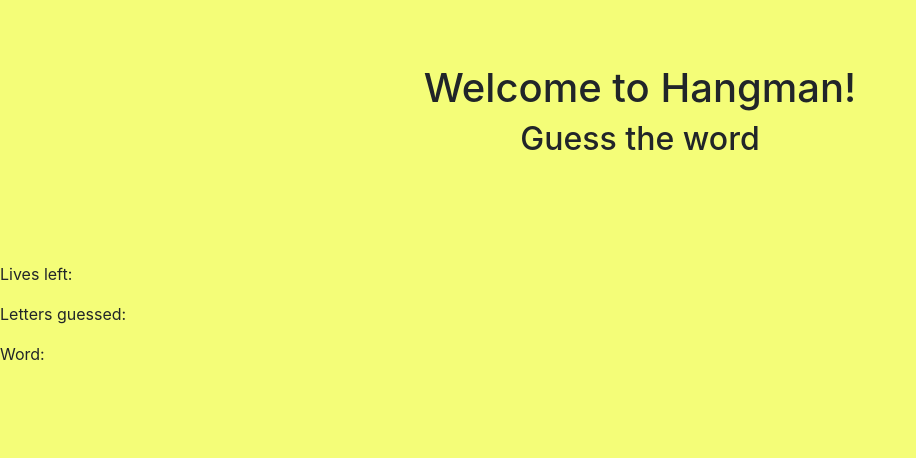
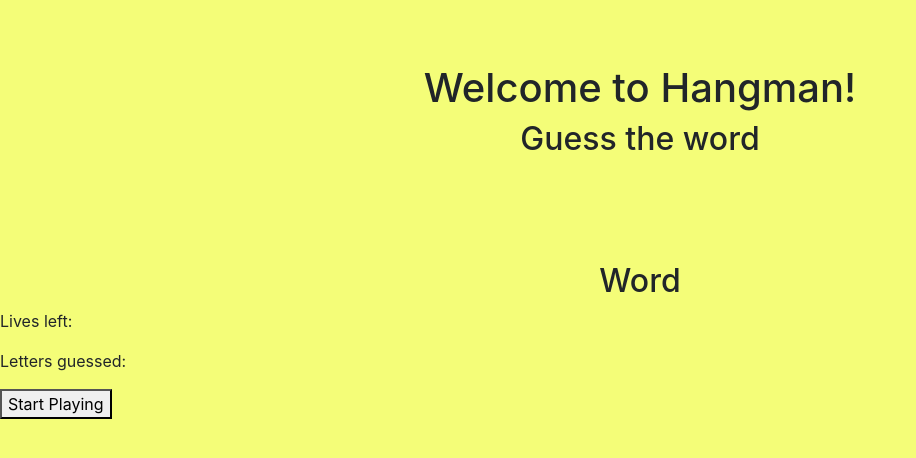
Before and after one commit to BritishBambi/hangman, a plain HTML site: page index.html in a window 1280 px wide. Shown: the whole page, without its empty margins (0-916 px from the left). Drawn offline with nearby package versions, Linux system fonts and the light colour scheme.

Commit message:
Create start button

```diff
--- a/hangman.js
+++ b/hangman.js
@@ -1,4 +1,3 @@
-
 // Randomly select a word from the array
 var word = words[Math.floor(Math.random() * words.length)];
 
@@ -54,7 +53,6 @@ function guessLetter(event) {
     document.getElementById("word").innerHTML = answerArray.join(" ");
     document.getElementById("guesses").innerHTML = "Letters guessed: " + guessedLetters.join(", ");
     document.getElementById("lives").innerHTML = "Lives left: " + lives;
-  document.getElementById("incorrect").innerHTML = "Incorrect guesses: " + incorrectGuesses.join(", ");
 
     // Check if the game is over
     if (remainingLetters === 0) {
@@ -66,11 +64,14 @@ function guessLetter(event) {
     }
 }
 
+document.getElementById("start").addEventListener("click", function() {
+    document.getElementById("start").style.display = "none";
+});
+
 // Set up the initial display
 document.getElementById("word").innerHTML = answerArray.join(" ");
 document.getElementById("guesses").innerHTML = "Letters guessed: ";
 document.getElementById("lives").innerHTML = "Lives left: " + lives;
-document.getElementById("incorrect").innerHTML = "Incorrect guesses: ";
 
 // Add the event listener for keystrokes
 document.addEventListener("keydown", guessLetter);
--- a/index.html
+++ b/index.html
@@ -15,9 +15,12 @@
         <h1>Welcome to Hangman!</h1>
         <h2>Guess the word</h2>
     </div>
+    <div>
+        <p class="h2 text-center">Word<span id="word"></span></p>
+    </div>
     <p>Lives left: <span id="lives-left"></span></p>
-    <p>Letters guessed: <span id="letters-guessed"></span></p>
-    <p>Word: <span id="word"></span></p>
+    <p>Letters guessed: <span id="guesses"></span></p>
+    <button id="start">Start Playing</button>
     <script src="hangman.js"></script>
 </body>
 
```
Lines whose indentation alone changed are shown as unchanged.
